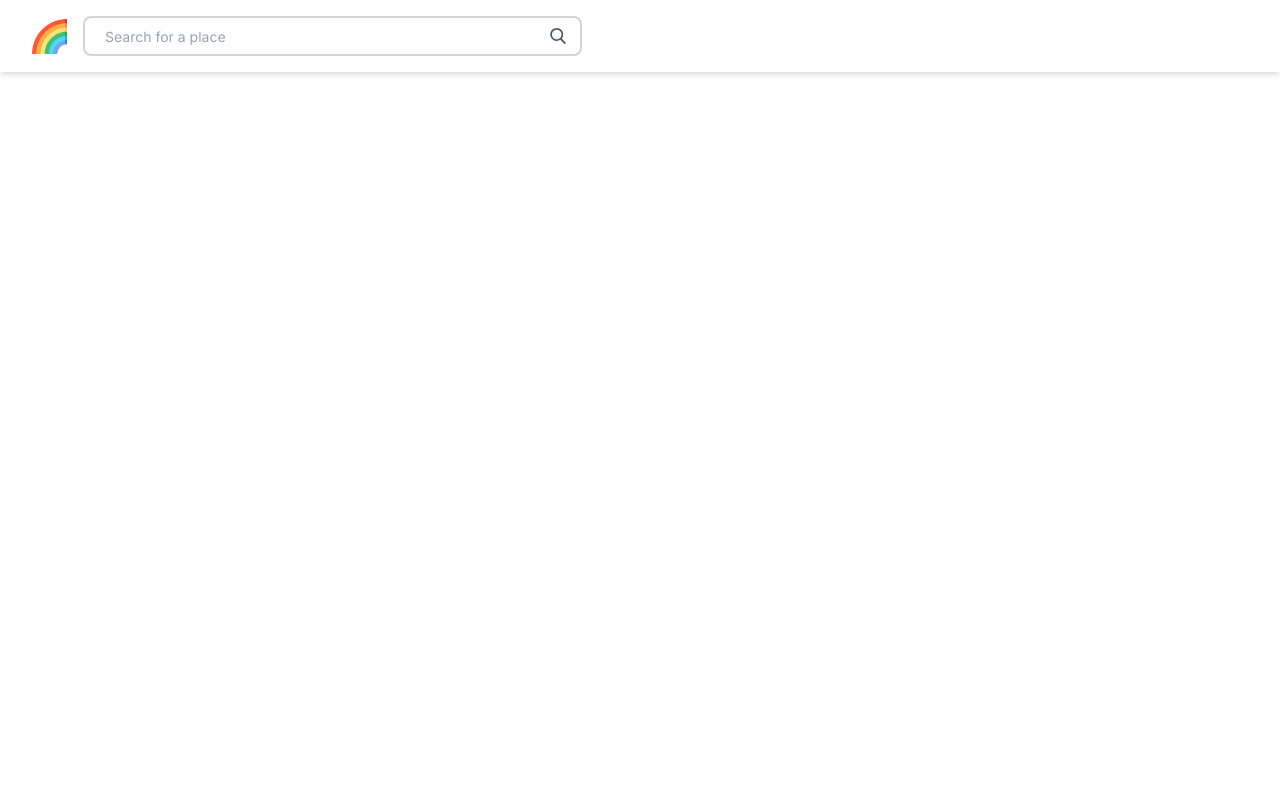
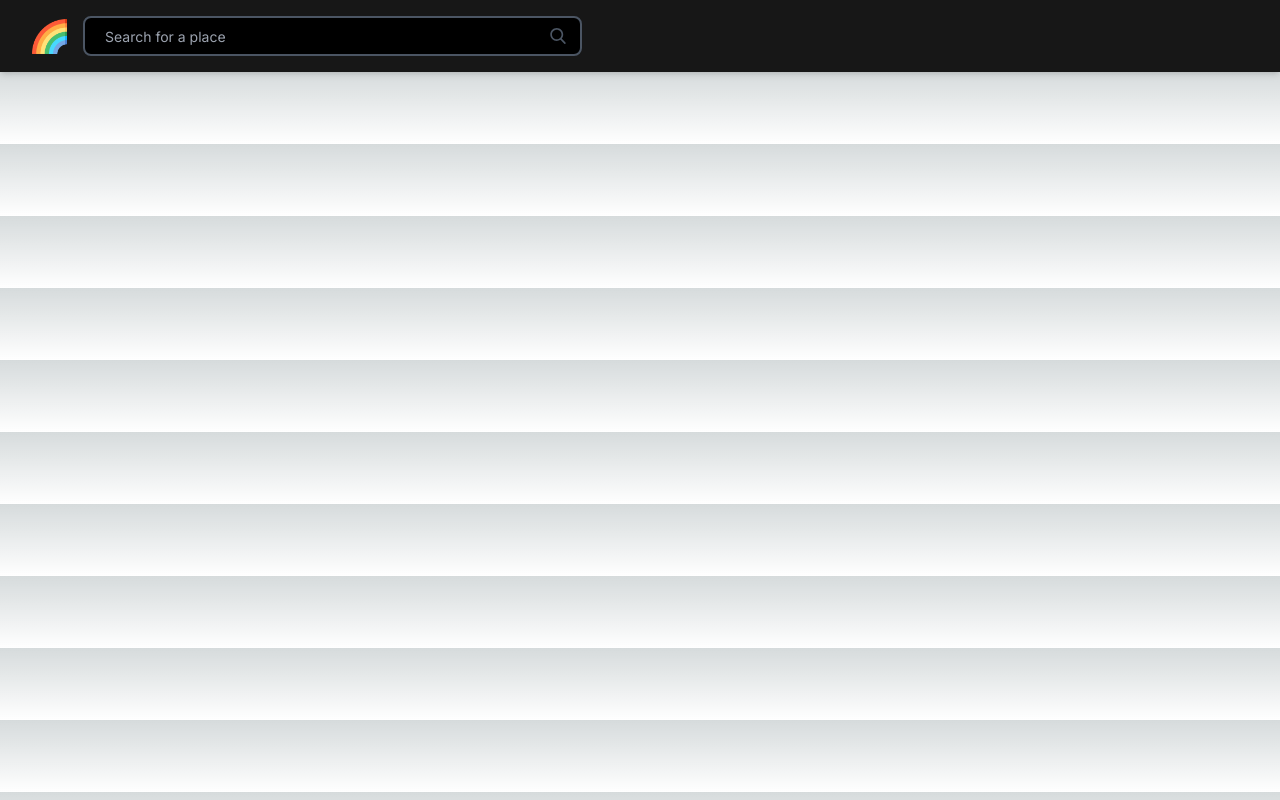
Before and after one commit to OpenPathApp/open-path, a Next.js app: page / in a window 1280 px wide. Built offline with nearby package versions, Linux system fonts and the light colour scheme.

Commit message:
make header dark

```diff
--- a/components/Header.jsx
+++ b/components/Header.jsx
@@ -3,7 +3,7 @@ import Image from 'next/image';
 
 export const Header = () => {
     return (
-        <header className="flex justify-start items-center p-4 bg-white shadow-md">
+        <header className="flex justify-start items-center p-4 bg-neutral-900 shadow-md">
             <div className="flex items-center px-4">
                 <Image
                     src="/rainbow.png"
@@ -15,7 +15,7 @@ export const Header = () => {
 
             <div className="relative text-gray-600 w-2/5">
                 <input
-                    className="border-2 border-gray-300 bg-white h-10 px-5 pr-10 w-full rounded-lg text-sm focus:outline-none"
+                    className="border-2 border-gray-600 text-gray-400 bg-black h-10 px-5 pr-10 w-full rounded-lg text-sm focus:outline-none"
                     type="search"
                     name="search"
                     placeholder="Search for a place"
--- a/src/app/globals.css
+++ b/src/app/globals.css
@@ -17,11 +17,11 @@
 }
 
 body {
-  /* color: rgb(var(--foreground-rgb));
+  color: rgb(var(--foreground-rgb));
   background: linear-gradient(
       to bottom,
       transparent,
       rgb(var(--background-end-rgb))
     )
-    rgb(var(--background-start-rgb)); */
+    rgb(var(--background-start-rgb));
 }
```
